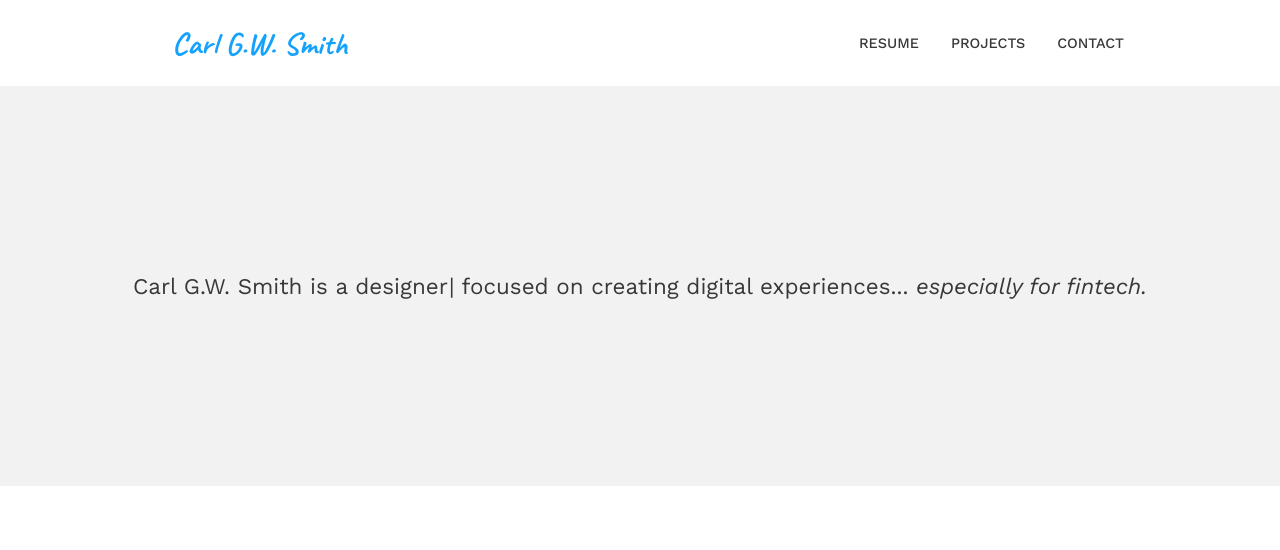
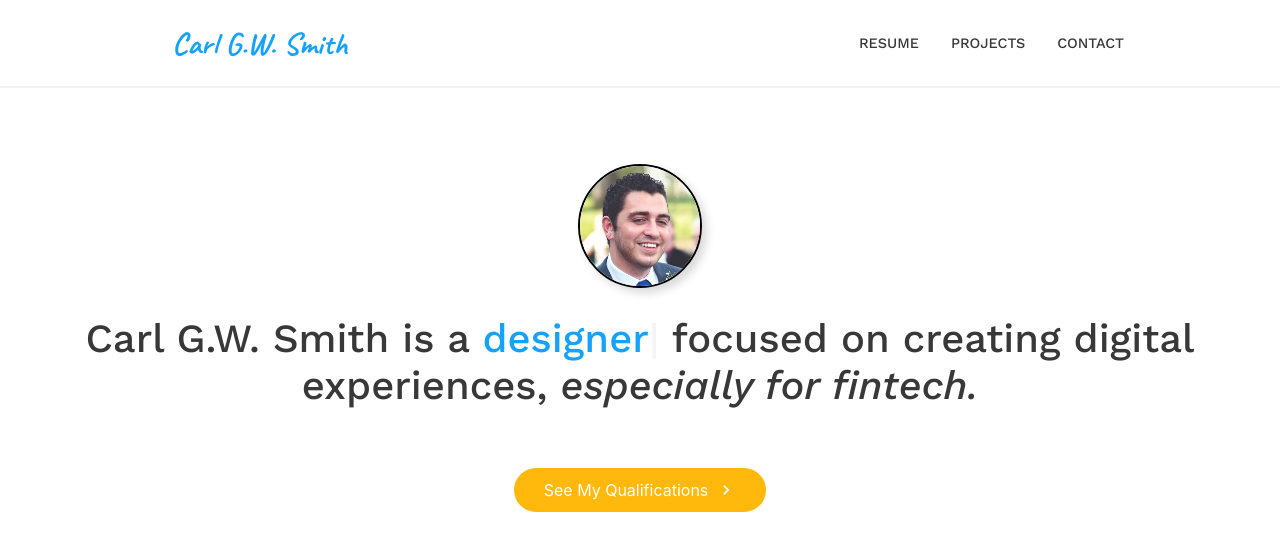
Before and after one commit to carlgwsmith/portfolioredesign, a React (Create React App) app: page / in a window 1280 px wide. Shown: the top 550 px of the page. Built offline with nearby package versions, Linux system fonts and the light colour scheme.

Commit message:
home page

```diff
--- a/src/Components/Home/Banner.js
+++ b/src/Components/Home/Banner.js
@@ -1,19 +1,34 @@
-import React from 'react';
+import React, {useState} from 'react';
 import Typewriter from 'typewriter-effect';
-import { HeroContainer, HeroH1, HeroSpan } from './BannerElements';
+import { HeroContainer, HeroContent, HeroImg, HeroH1, HeroSpan, HeroBtnWrapper, ArrowForward, ArrowRight} from './BannerElements';
+import {Button} from './Button'
 
 const Banner = () => {
+  const [hover, setHover] = useState(false)
+
+  const onHover = () => {
+    setHover(!hover)
+  }
   return (
     <div>
       <HeroContainer>
-        {/* <HeroImg></HeroImg> */}
-        <HeroH1>Carl G.W. Smith is a <Typewriter
+        <HeroContent>
+        <HeroImg src={process.env.PUBLIC_URL + '/images/carl1.jpg'}></HeroImg>
+        <HeroH1>Carl G.W. Smith is a <span style={{color:'#15a2fc'}}>d</span><Typewriter
         options={{
-          strings: ['developer', 'designer', 'musician', 'girldad'],
+          strings: ['eveloper', 'esigner', 'ad'],
+          cursorClassName: 'typewriterCursor',
+          wrapperClassName: 'typewriterWrapper',
           autoStart: true,
           loop: true,
         }}
-        /> focused on creating digital experiences... <HeroSpan>especially for fintech.</HeroSpan></HeroH1>
+        /> focused on creating digital experiences, <HeroSpan>especially for fintech.</HeroSpan></HeroH1>
+        <HeroBtnWrapper>
+          <Button to="/Resume" onMouseEnter={onHover} onMouseLeave={onHover}>
+            See My Qualifications {hover ? <ArrowForward/> : <ArrowRight/>}
+          </Button>
+        </HeroBtnWrapper>
+        </HeroContent>
       </HeroContainer>
     </div>
   );
--- a/src/Components/Home/BannerElements.js
+++ b/src/Components/Home/BannerElements.js
@@ -1,32 +1,65 @@
 import styled from "styled-components";
+import { MdArrowForward, MdKeyboardArrowRight } from 'react-icons/md';
+import {Link} from 'react-router-dom'
 
 export const HeroContainer = styled.div`
-background:#f2f2f2;
+background:#fff;
 display:flex;
-padding:0 40px;
-height:400px;
+padding:0 5rem;
+height:500px;
 position: relative;
 align-items: center;
 justify-content: center;
 z-index:1;
+
+@media screen and (max-width:700px){
+padding-top:40px;
+}
 `;
 
 export const HeroH1 = styled.h1`
 font-family:'Work Sans', sans-serif;
-font-size:1.4rem;
-font-weight:400;
+font-size:2.5rem;
+font-weight:500;
 text-align:center;
 color:#383838;
 `
 export const HeroSpan = styled.span`
 font-family:'Work Sans', sans-serif;
-font-size:1.4rem;
-font-weight:400;
+font-size:2.5rem;
+font-weight:500;
 text-align:center;
 font-style: italic;
 color:#383838;
 `
 
 export const HeroImg = styled.img`
-background:url('')
+height: 120px;
+border: 2px solid;
+box-shadow: 5px 5px 9px 0 rgb(0 0 0 / 15%), -5px -5px 9px 0 rgb(255 255 255 / 13%);
+border-radius: 80px;
 `
+export const HeroBtnWrapper = styled.div`
+margin-top:32px;
+display:flex;
+flex-direction: column;
+align-items: center;
+`
+export const ArrowForward = styled(MdArrowForward)`
+margin-left:8px;
+font-size:20px;
+`
+
+export const ArrowRight = styled(MdKeyboardArrowRight)`
+margin-left:8px;
+font-size:20px;
+`
+export const HeroContent = styled.div`
+z-index:3;
+max-width:1200px;
+position:absolute;
+padding:8px 25px;
+display: flex;
+flex-direction: column;
+align-items: center;
+`
--- /dev/null
+++ b/src/Components/Home/Button.js
@@ -0,0 +1,25 @@
+import styled from "styled-components";
+import {Link} from 'react-router-dom'
+
+export const Button = styled(Link)`
+text-decoration:none;
+border-radius:30px;
+background: ${({ primary }) => (primary ? '#01bf71' : '#ffb80b')};
+white-space: nowrap;
+padding: ${({ big }) => (big ? '14px 48px' : '12px 30px')};
+color: ${({ dark }) => (dark ? '#ffb80b' : '#fff')};
+font-size: ${({ fontBig }) => (fontBig ? '20px' : '16px')};
+outline:none;
+border:none;
+cursor: pointer;
+display:flex;
+justify-content: center;
+align-items: center;
+transition: all 0.2s ease-in-out;
+
+&:hover {
+  transition: all 0.2s ease-in-out;
+  background: ${({ primary }) => (primary ? '#fff' : '#01bf71')};
+
+}
+`
--- a/src/Components/Nav/NavElements.js
+++ b/src/Components/Nav/NavElements.js
@@ -9,6 +9,7 @@ display:flex;
 justify-content:space-between;
 padding: 0.5rem calc((100vw - 1000px) / 2);
 z-index:10;
+border-bottom:2px solid #f3f3f3;
 `
 
 export const NavLink = styled(Link)`
--- a/src/index.css
+++ b/src/index.css
@@ -17,3 +17,33 @@ code {
 .Typewriter {
   display: inline;
 }
+.typewriterCursor{
+  color:rgb(189, 189, 189);
+  -webkit-animation: blink-1 1.7s 1s infinite both;
+  animation: blink-1 1.7s 1s infinite both;
+}
+.typewriterWrapper{
+  color:#15a2fc;
+}
+@-webkit-keyframes blink-1 {
+  0%,
+  50%,
+  100% {
+    opacity: 1;
+  }
+  25%,
+  75% {
+    opacity: 0;
+  }
+}
+@keyframes blink-1 {
+  0%,
+  50%,
+  100% {
+    opacity: 1;
+  }
+  25%,
+  75% {
+    opacity: 0;
+  }
+}
```
Also changed, not shown: public/images/carl1.jpg (added).
